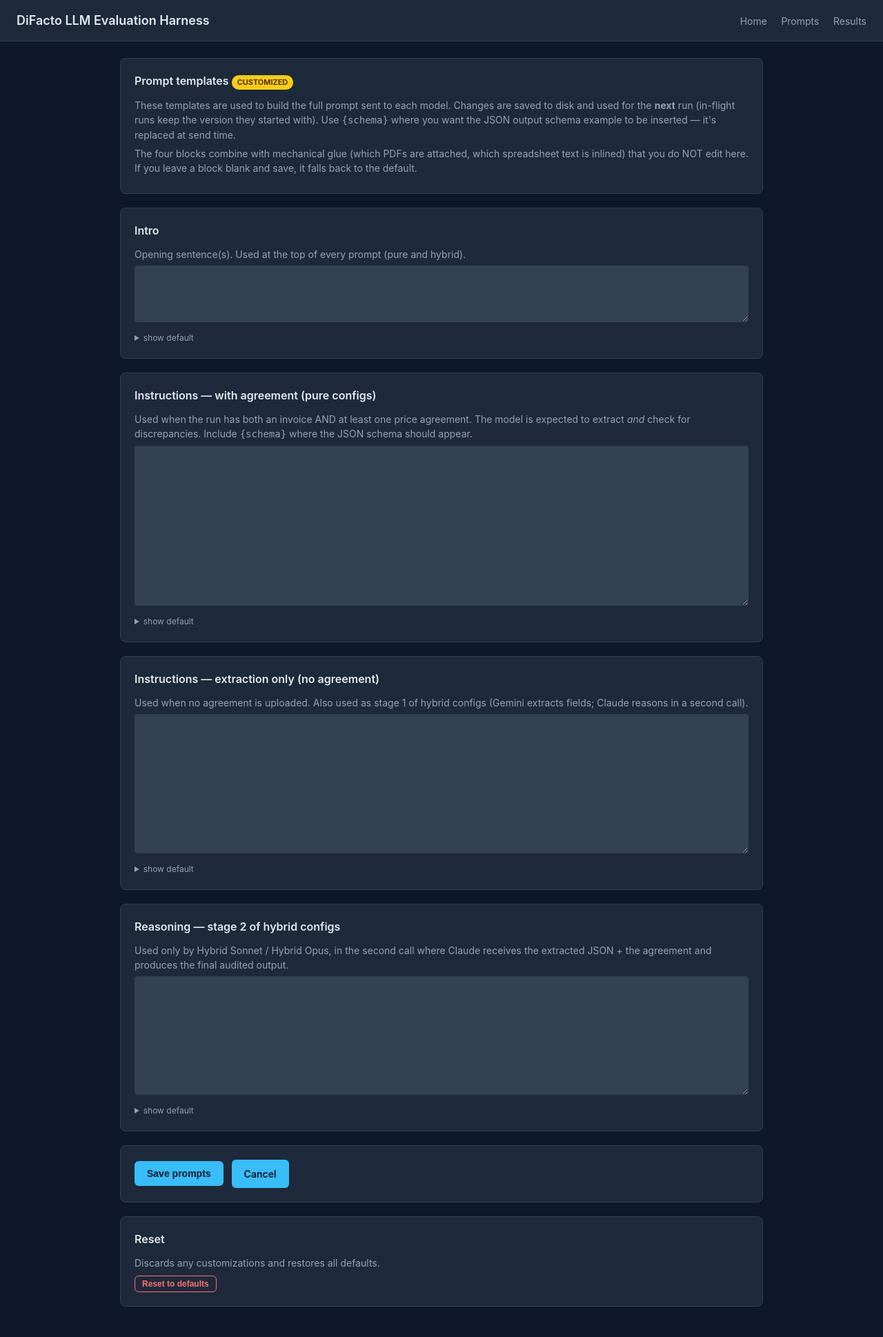
After one commit to jeppeoesterby/nigger19, a Flask app: template webapp/templates/prompts.html in a window 1280 px wide. The commit adds this page. Shown: the whole page at 69% size. Run offline with Flask 3, Linux system fonts and the light colour scheme; the template is opened without the code that fills it, so the values that code supplies are empty; parts of the project's set-up code (start-up, migrations or seed data) failed here and were passed over.

Commit message:
Make prompts editable from the web UI
Adds a Prompts page (/prompts) with four textareas — one per template
block — so Ivan can tune the wording between runs without editing code.
Saved overrides live at data/prompts.json (gitignored, ephemeral on
free-tier hosts, same treatment as uploaded customer data).

The four editable blocks are:
  - intro (used at the top of every prompt)
  - instructions with agreement (pure configs when agreement present)
  - instructions extraction-only (pure configs w/o agreement + hybrid stage 1)
  - reasoning instructions (hybrid stage 2 only)

Mechanical glue around the blocks — which PDFs are attached, which
spreadsheet text is inlined — stays in code. {schema} is substituted
via .replace() (not .format()) so stray curly braces in user text
don't raise.

Templates are snapshotted once at run start, so edits made mid-run
don't mix into in-flight calls. Blank blocks fall back to defaults.

The home page shows a "Prompts: default / customized" badge with an
edit link; the nav has a new Prompts entry.

```diff
--- a/config.yaml
+++ b/config.yaml
@@ -48,3 +48,4 @@ paths:
   agreements_dir: "data/agreements"
   ground_truth: "data/ground_truth.json"
   results_dir: "results"
+  prompts_file: "data/prompts.json"
--- a/src/runner.py
+++ b/src/runner.py
@@ -25,6 +25,7 @@ from .configs import ModelConfig
 from .excel_writer import build_output_path, json_diff, json_pretty, write_report
 from .pricing import cost_usd
 from .prompts import (
+    PromptTemplates,
     build_hybrid_extraction_prompt,
     build_hybrid_reasoning_prompt,
     build_unified_prompt,
@@ -191,7 +192,11 @@ def _lat(v) -> float:
 
 
 def run_one(
-    job: InvoiceJob, cfg: ModelConfig, clients: dict, cfg_yaml: dict
+    job: InvoiceJob,
+    cfg: ModelConfig,
+    clients: dict,
+    cfg_yaml: dict,
+    templates: Optional[PromptTemplates] = None,
 ) -> dict:
     """Run a single (invoice, config) pair. Always returns a row dict."""
     invoice_pdf, invoice_text = _load_invoice_content(job.invoice_path)
@@ -223,6 +228,7 @@ def run_one(
             has_invoice_pdf=invoice_pdf is not None,
             agreement_pdf_count=len(agreement_pdfs),
             with_agreement=has_agreement,
+            templates=templates,
         )
         attachments: list[bytes] = []
         if invoice_pdf is not None:
@@ -243,7 +249,9 @@ def run_one(
     else:
         # Stage 1: extraction (invoice only, no agreement)
         extract_prompt = build_hybrid_extraction_prompt(
-            invoice_text=invoice_text, has_invoice_pdf=invoice_pdf is not None
+            invoice_text=invoice_text,
+            has_invoice_pdf=invoice_pdf is not None,
+            templates=templates,
         )
         extract_attachments = [invoice_pdf] if invoice_pdf is not None else []
         ext_client = clients[cfg.extraction.provider]
@@ -272,6 +280,7 @@ def run_one(
                 invoice_json=json.dumps(extracted, ensure_ascii=False, indent=2),
                 agreement_text=agreement_text or None,
                 agreement_pdf_count=len(agreement_pdfs),
+                templates=templates,
             )
             reason_client = clients[cfg.reasoning.provider]
             call2 = reason_client.call(
@@ -340,6 +349,10 @@ def run(
     use_web = progress_callback is not None
     has_any_gt = any(j.ground_truth is not None for j in jobs)
 
+    # Snapshot prompt templates at run start so mid-run edits don't mix.
+    prompts_path = cfg_yaml.get("paths", {}).get("prompts_file", "data/prompts.json")
+    templates = PromptTemplates.load(prompts_path)
+
     def emit(event: dict) -> None:
         if progress_callback is not None:
             progress_callback(event)
@@ -395,7 +408,7 @@ def run(
     def _safe_run_one(job: InvoiceJob, cfg: ModelConfig) -> dict:
         """Never raises. On any exception, returns a failure row so the batch continues."""
         try:
-            return run_one(job, cfg, clients, cfg_yaml)
+            return run_one(job, cfg, clients, cfg_yaml, templates=templates)
         except Exception as e:
             tb = traceback.format_exc()
             log.exception("run_one failed for %s :: %s", cfg.name, job.invoice_id)
--- a/webapp/app.py
+++ b/webapp/app.py
@@ -35,6 +35,7 @@ from werkzeug.utils import secure_filename
 
 from src.clients import build_clients
 from src.configs import CONFIGS, filter_configs
+from src.prompts import TEMPLATE_FIELDS, PromptTemplates
 from src.runner import load_jobs, run
 
 log = logging.getLogger(__name__)
@@ -80,6 +81,9 @@ def create_app(config_path: str = "config.yaml") -> Flask:
                 "anthropic": bool(__import__("os").environ.get("ANTHROPIC_API_KEY")),
                 "google": bool(__import__("os").environ.get("GOOGLE_API_KEY")),
             },
+            "prompts_customized": not PromptTemplates.load(
+                cfg_yaml.get("paths", {}).get("prompts_file", "data/prompts.json")
+            ).is_default(),
         }
         if invoices_dir.exists():
             info["invoice_count_on_disk"] = sum(
@@ -216,6 +220,42 @@ def create_app(config_path: str = "config.yaml") -> Flask:
         return render_template(
             "results.html", past_results=_list_past_results(cfg_yaml)
         )
+
+    # ---------------- prompt editing ----------------
+
+    def _prompts_path() -> Path:
+        return Path(_cfg().get("paths", {}).get("prompts_file", "data/prompts.json"))
+
+    @app.route("/prompts", methods=["GET"])
+    def prompts_page():
+        templates = PromptTemplates.load(_prompts_path())
+        return render_template(
+            "prompts.html",
+            templates=templates,
+            defaults=PromptTemplates.defaults(),
+            is_default=templates.is_default(),
+        )
+
+    @app.route("/prompts", methods=["POST"])
+    def save_prompts():
+        templates = PromptTemplates.defaults()
+        for f in TEMPLATE_FIELDS:
+            val = request.form.get(f, "").strip()
+            if val:
+                setattr(templates, f, val)
+        templates.save(_prompts_path())
+        flash("Prompts saved. Will be used for the next run.")
+        return redirect(url_for("prompts_page"))
+
+    @app.route("/prompts/reset", methods=["POST"])
+    def reset_prompts():
+        p = _prompts_path()
+        if p.exists():
+            p.unlink()
+        flash("Prompts reset to defaults.")
+        return redirect(url_for("prompts_page"))
+
+    # ---------------- results download ----------------
 
     @app.route("/results/<path:filename>")
     def download_result(filename: str):
--- a/webapp/templates/base.html
+++ b/webapp/templates/base.html
@@ -194,6 +194,7 @@
   <h1>DiFacto LLM Evaluation Harness</h1>
   <nav>
     <a href="{{ url_for('index') }}">Home</a>
+    <a href="{{ url_for('prompts_page') }}">Prompts</a>
     <a href="{{ url_for('list_results') }}">Results</a>
   </nav>
 </header>
--- /dev/null
+++ b/webapp/templates/prompts.html
@@ -0,0 +1,96 @@
+{% extends "base.html" %}
+{% block title %}Prompts — DiFacto LLM Eval{% endblock %}
+{% block content %}
+
+<div class="card">
+  <h2>
+    Prompt templates
+    {% if is_default %}
+      <span class="badge" style="background: var(--panel-2); color: var(--muted);">default</span>
+    {% else %}
+      <span class="badge" style="background: var(--warn); color: #422006;">customized</span>
+    {% endif %}
+  </h2>
+  <p class="muted">
+    These templates are used to build the full prompt sent to each model.
+    Changes are saved to disk and used for the <strong>next</strong> run
+    (in-flight runs keep the version they started with). Use
+    <code>{{ '{schema}' }}</code> where you want the JSON output schema
+    example to be inserted — it's replaced at send time.
+  </p>
+  <p class="muted">
+    The four blocks combine with mechanical glue (which PDFs are attached, which
+    spreadsheet text is inlined) that you do NOT edit here. If you leave a block
+    blank and save, it falls back to the default.
+  </p>
+</div>
+
+<form method="POST" action="{{ url_for('save_prompts') }}">
+
+  <div class="card">
+    <h2>Intro</h2>
+    <p class="muted">Opening sentence(s). Used at the top of every prompt (pure and hybrid).</p>
+    <textarea name="intro" rows="4" style="width: 100%; font-family: monospace; font-size: 13px; background: var(--panel-2); color: var(--text); border: 1px solid var(--border); border-radius: 4px; padding: 10px;">{{ templates.intro }}</textarea>
+    <details style="margin-top: 8px;">
+      <summary class="muted" style="cursor: pointer; font-size: 12px;">show default</summary>
+      <pre style="margin-top: 6px; font-size: 11px;">{{ defaults.intro }}</pre>
+    </details>
+  </div>
+
+  <div class="card">
+    <h2>Instructions — with agreement (pure configs)</h2>
+    <p class="muted">
+      Used when the run has both an invoice AND at least one price agreement.
+      The model is expected to extract <em>and</em> check for discrepancies.
+      Include <code>{{ '{schema}' }}</code> where the JSON schema should appear.
+    </p>
+    <textarea name="instructions_with_agreement" rows="14" style="width: 100%; font-family: monospace; font-size: 13px; background: var(--panel-2); color: var(--text); border: 1px solid var(--border); border-radius: 4px; padding: 10px;">{{ templates.instructions_with_agreement }}</textarea>
+    <details style="margin-top: 8px;">
+      <summary class="muted" style="cursor: pointer; font-size: 12px;">show default</summary>
+      <pre style="margin-top: 6px; font-size: 11px; white-space: pre-wrap;">{{ defaults.instructions_with_agreement }}</pre>
+    </details>
+  </div>
+
+  <div class="card">
+    <h2>Instructions — extraction only (no agreement)</h2>
+    <p class="muted">
+      Used when no agreement is uploaded. Also used as stage 1 of hybrid configs
+      (Gemini extracts fields; Claude reasons in a second call).
+    </p>
+    <textarea name="instructions_extraction_only" rows="12" style="width: 100%; font-family: monospace; font-size: 13px; background: var(--panel-2); color: var(--text); border: 1px solid var(--border); border-radius: 4px; padding: 10px;">{{ templates.instructions_extraction_only }}</textarea>
+    <details style="margin-top: 8px;">
+      <summary class="muted" style="cursor: pointer; font-size: 12px;">show default</summary>
+      <pre style="margin-top: 6px; font-size: 11px; white-space: pre-wrap;">{{ defaults.instructions_extraction_only }}</pre>
+    </details>
+  </div>
+
+  <div class="card">
+    <h2>Reasoning — stage 2 of hybrid configs</h2>
+    <p class="muted">
+      Used only by Hybrid Sonnet / Hybrid Opus, in the second call where Claude
+      receives the extracted JSON + the agreement and produces the final
+      audited output.
+    </p>
+    <textarea name="reasoning_instructions" rows="10" style="width: 100%; font-family: monospace; font-size: 13px; background: var(--panel-2); color: var(--text); border: 1px solid var(--border); border-radius: 4px; padding: 10px;">{{ templates.reasoning_instructions }}</textarea>
+    <details style="margin-top: 8px;">
+      <summary class="muted" style="cursor: pointer; font-size: 12px;">show default</summary>
+      <pre style="margin-top: 6px; font-size: 11px; white-space: pre-wrap;">{{ defaults.reasoning_instructions }}</pre>
+    </details>
+  </div>
+
+  <div class="card" style="display: flex; gap: 12px; align-items: center;">
+    <button type="submit">Save prompts</button>
+    <a href="{{ url_for('index') }}" class="btn secondary">Cancel</a>
+  </div>
+</form>
+
+<form method="POST" action="{{ url_for('reset_prompts') }}"
+      onsubmit="return confirm('Reset all four prompt blocks to defaults?');">
+  <div class="card">
+    <h2>Reset</h2>
+    <p class="muted">Discards any customizations and restores all defaults.</p>
+    <button type="submit" class="danger-btn">Reset to defaults</button>
+  </div>
+</form>
+
+{% endblock %}
```
Also changed, not shown: src/prompts.py (+101 -23 lines), webapp/templates/index.html (+8 -0 lines).
